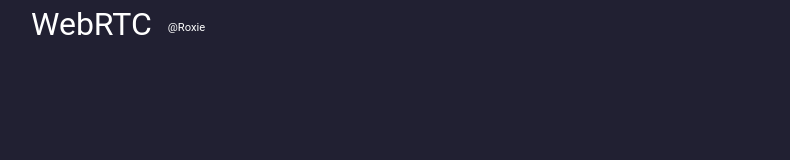
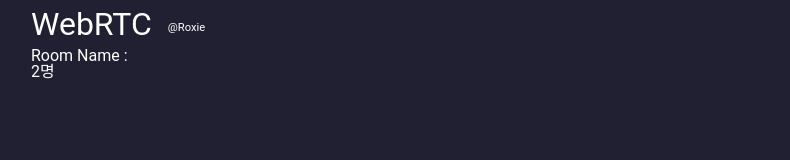
Before and after one commit to MinJeung-Kim/react-webrtc, a React (Vite) app in the folder client/: page /1 in a window 1280 px wide. Shown: the top 160 px of the page, without its empty margins (29-819 px from the left). Built offline with nearby package versions, Linux system fonts and the light colour scheme; no server answers; a web font is replaced by a local one.

Commit message:
Add: room header component

```diff
--- /dev/null
+++ b/client/src/components/RoomHeader/RoomHeader.tsx
@@ -0,0 +1,13 @@
+import { useAtomValue } from "jotai";
+import { roomNameAtom } from "@src/store/atom";
+import styles from "./style.module.scss";
+
+export default function RoomHeader() {
+  const room = useAtomValue(roomNameAtom);
+  return (
+    <div className={styles.header}>
+      <h1 className={styles.title}>Room Name : {room}</h1>
+      <span className={styles.peer_count}>2명</span>
+    </div>
+  );
+}
--- /dev/null
+++ b/client/src/components/RoomHeader/style.module.scss
@@ -0,0 +1,9 @@
+.header {
+  display: flex;
+  flex-direction: column;
+  color: #fff;
+  .title {
+  }
+  .peer_count {
+  }
+}
--- a/client/src/pages/Room/Room.tsx
+++ b/client/src/pages/Room/Room.tsx
@@ -18,6 +18,7 @@
   nickNameAtom,
 } from "@src/store/atom";
 import styles from "./style.module.scss";
+import RoomHeader from "@src/components/RoomHeader/RoomHeader";
 
 interface SignalData {
   caller: string;
@@ -116,6 +117,7 @@
 
   return (
     <div className={styles.room}>
+      <RoomHeader />
       <div className={styles.video_wrap}>
         <VideoPlayer videoRef={localVideoRef} nickName={nickName} />
         <VideoPlayer videoRef={remoteVideoRef} nickName={nickName} />
```
